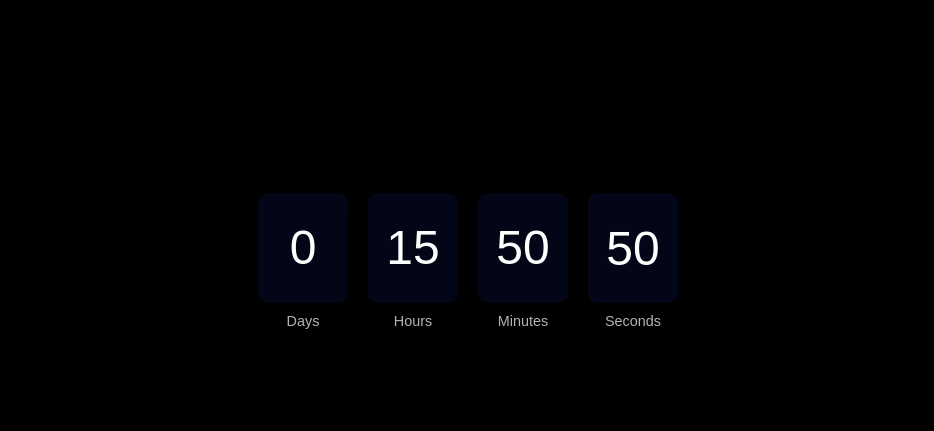
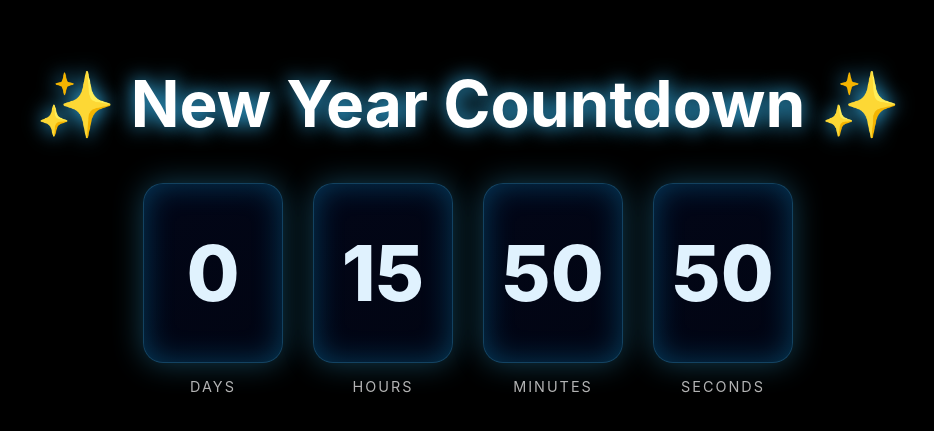
Before and after one commit to Bloxco12/newyears, a plain HTML site: page index.html in a window 1280 px wide. Shown: the part 191-622 px from the top of the page, without its empty margins (172-1106 px from the left). Drawn offline with Linux system fonts and the light colour scheme.

Commit message:
Update index.html

```diff
--- a/index.html
+++ b/index.html
@@ -4,12 +4,38 @@
 <meta charset="UTF-8">
 <title>New Year Countdown</title>
 <style>
+  * { box-sizing: border-box; }
   body {
     margin: 0;
     background: radial-gradient(circle at bottom, #020617, #000);
+    font-family: "Inter", system-ui, sans-serif;
     color: white;
-    font-family: Arial, sans-serif;
     overflow: hidden;
+  }
+
+  /* 🌌 Starfield */
+  body::before {
+    content: "";
+    position: fixed;
+    inset: 0;
+    background:
+      radial-gradient(1px 1px at 20% 30%, #fff, transparent),
+      radial-gradient(1px 1px at 80% 40%, #fff, transparent),
+      radial-gradient(1px 1px at 50% 80%, #fff, transparent),
+      radial-gradient(1px 1px at 70% 20%, #fff, transparent);
+    opacity: .4;
+    animation: stars 60s linear infinite;
+  }
+
+  @keyframes stars {
+    from { transform: translateY(0); }
+    to { transform: translateY(-2000px); }
+  }
+
+  canvas {
+    position: fixed;
+    inset: 0;
+    pointer-events: none;
   }
 
   .container {
@@ -18,16 +44,19 @@
     flex-direction: column;
     justify-content: center;
     align-items: center;
+    backdrop-filter: blur(12px);
   }
 
   h1 {
-    margin-bottom: 30px;
-    font-size: 2.5rem;
+    font-size: clamp(2.5rem, 5vw, 4rem);
+    margin-bottom: 40px;
+    text-shadow: 0 0 20px #38bdf8;
   }
 
+  /* 🔮 Countdown */
   .countdown {
     display: flex;
-    gap: 20px;
+    gap: clamp(15px, 3vw, 30px);
   }
 
   .unit {
@@ -35,41 +64,42 @@
   }
 
   .flip {
-    position: relative;
-    width: 90px;
-    height: 110px;
-    perspective: 600px;
+    width: clamp(90px, 12vw, 140px);
+    height: clamp(120px, 16vw, 180px);
+    perspective: 1200px;
   }
 
   .card {
     position: absolute;
     width: 100%;
     height: 100%;
-    background: #020617;
-    border-radius: 10px;
-    font-size: 3rem;
+    border-radius: 20px;
+    background: linear-gradient(145deg, #020617, #020617cc);
+    border: 1px solid #38bdf855;
     display: flex;
     align-items: center;
     justify-content: center;
+    font-size: clamp(3rem, 6vw, 5rem);
+    font-weight: 800;
+    color: #e0f2fe;
+    box-shadow:
+      0 0 30px #38bdf855,
+      inset 0 0 30px #0ea5e955;
     backface-visibility: hidden;
-    box-shadow: 0 10px 20px rgba(0,0,0,.5);
   }
 
-  .card.top {
-    transform-origin: bottom;
-  }
-
-  .card.bottom {
+  .top { transform-origin: bottom; }
+  .bottom {
     transform: rotateX(180deg);
     transform-origin: top;
   }
 
   .flip.animate .top {
-    animation: flipTop 0.6s ease-in-out;
+    animation: flipTop .8s cubic-bezier(.4,0,.2,1);
   }
 
   .flip.animate .bottom {
-    animation: flipBottom 0.6s ease-in-out;
+    animation: flipBottom .8s cubic-bezier(.4,0,.2,1);
   }
 
   @keyframes flipTop {
@@ -83,24 +113,20 @@
   }
 
   .label {
-    margin-top: 10px;
-    font-size: 0.9rem;
-    opacity: 0.7;
-  }
-
-  canvas {
-    position: fixed;
-    inset: 0;
-    pointer-events: none;
+    margin-top: 15px;
+    font-size: .9rem;
+    letter-spacing: 2px;
+    text-transform: uppercase;
+    opacity: .7;
   }
 </style>
 </head>
 <body>
 
-<canvas id="fireworks"></canvas>
+<canvas id="fx"></canvas>
 
 <div class="container">
-  <h1>🎆 Countdown to New Year 🎆</h1>
+  <h1>✨ New Year Countdown ✨</h1>
 
   <div class="countdown">
     <div class="unit"><div class="flip" id="days"></div><div class="label">Days</div></div>
@@ -111,103 +137,84 @@
 </div>
 
 <script>
-  const units = ["days", "hours", "minutes", "seconds"];
-  const values = {};
+  const ids = ["days","hours","minutes","seconds"];
+  const last = {};
 
-  units.forEach(u => values[u] = null);
-
-  function createFlip(el, value) {
+  function render(el, v) {
     el.innerHTML = `
-      <div class="card top">${value}</div>
-      <div class="card bottom">${value}</div>
+      <div class="card top">${v}</div>
+      <div class="card bottom">${v}</div>
     `;
   }
 
-  function updateFlip(el, value) {
-    if (values[el.id] === value) return;
-    values[el.id] = value;
-
+  function flip(el, v) {
+    if (last[el.id] === v) return;
+    last[el.id] = v;
     el.classList.remove("animate");
-    createFlip(el, value);
+    render(el, v);
     void el.offsetWidth;
     el.classList.add("animate");
   }
 
-  function updateCountdown() {
+  ids.forEach(id => render(document.getElementById(id), "--"));
+
+  function tick() {
     const now = new Date();
-    const newYear = new Date(now.getFullYear() + 1, 0, 1);
-    const diff = newYear - now;
+    const target = new Date(now.getFullYear() + 1, 0, 1);
+    const d = target - now;
 
-    if (diff <= 0) {
-      startFireworks();
-      return;
-    }
+    if (d <= 0) return startFireworks();
 
-    const d = Math.floor(diff / 86400000);
-    const h = Math.floor(diff / 3600000) % 24;
-    const m = Math.floor(diff / 60000) % 60;
-    const s = Math.floor(diff / 1000) % 60;
-
-    updateFlip(days, d);
-    updateFlip(hours, h);
-    updateFlip(minutes, m);
-    updateFlip(seconds, s);
+    flip(days, Math.floor(d / 86400000));
+    flip(hours, Math.floor(d / 3600000) % 24);
+    flip(minutes, Math.floor(d / 60000) % 60);
+    flip(seconds, Math.floor(d / 1000) % 60);
   }
 
-  units.forEach(u => createFlip(document.getElementById(u), "--"));
-  setInterval(updateCountdown, 1000);
-  updateCountdown();
+  setInterval(tick, 1000);
+  tick();
 
-  // 🎆 Fireworks
-  const canvas = document.getElementById("fireworks");
-  const ctx = canvas.getContext("2d");
-  resize();
-
-  window.addEventListener("resize", resize);
+  /* 🎆 Fireworks */
+  const c = fx, ctx = c.getContext("2d");
+  resize(); addEventListener("resize", resize);
+  let p = [];
 
   function resize() {
-    canvas.width = innerWidth;
-    canvas.height = innerHeight;
+    c.width = innerWidth;
+    c.height = innerHeight;
   }
 
-  let particles = [];
-
-  function explode(x, y) {
-    for (let i = 0; i < 80; i++) {
-      particles.push({
-        x, y,
-        vx: (Math.random() - 0.5) * 8,
-        vy: (Math.random() - 0.5) * 8,
-        life: 100,
-        color: `hsl(${Math.random() * 360}, 100%, 60%)`
+  function boom(x,y) {
+    for (let i=0;i<120;i++) {
+      p.push({
+        x,y,
+        vx:(Math.random()-.5)*10,
+        vy:(Math.random()-.5)*10,
+        life:120,
+        h:Math.random()*360
       });
     }
   }
 
   function startFireworks() {
-    setInterval(() => {
-      explode(Math.random() * canvas.width, Math.random() * canvas.height * 0.6);
-    }, 600);
+    setInterval(() => boom(Math.random()*c.width, Math.random()*c.height*.6), 500);
   }
 
   function animate() {
-    ctx.fillStyle = "rgba(0,0,0,0.2)";
-    ctx.fillRect(0,0,canvas.width,canvas.height);
+    ctx.fillStyle = "rgba(0,0,0,.15)";
+    ctx.fillRect(0,0,c.width,c.height);
 
-    particles.forEach((p, i) => {
-      p.x += p.vx;
-      p.y += p.vy;
-      p.life--;
-
-      ctx.fillStyle = p.color;
-      ctx.fillRect(p.x, p.y, 3, 3);
-
-      if (p.life <= 0) particles.splice(i, 1);
+    p.forEach((o,i)=>{
+      o.x+=o.vx; o.y+=o.vy; o.life--;
+      ctx.fillStyle = `hsla(${o.h},100%,60%,${o.life/120})`;
+      ctx.shadowBlur = 20;
+      ctx.shadowColor = ctx.fillStyle;
+      ctx.fillRect(o.x,o.y,3,3);
+      if(o.life<=0) p.splice(i,1);
     });
 
     requestAnimationFrame(animate);
   }
-
   animate();
 </script>
 
```
